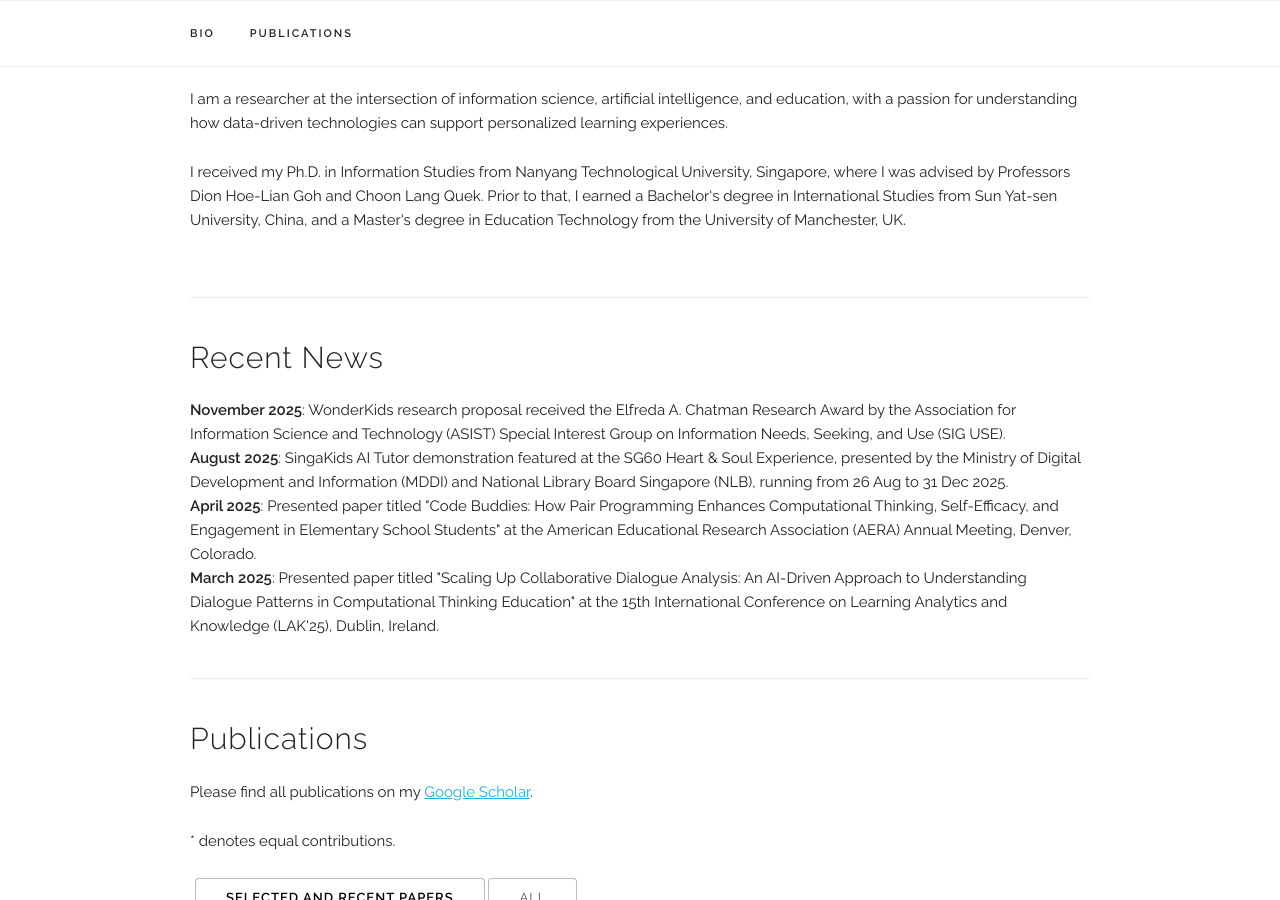
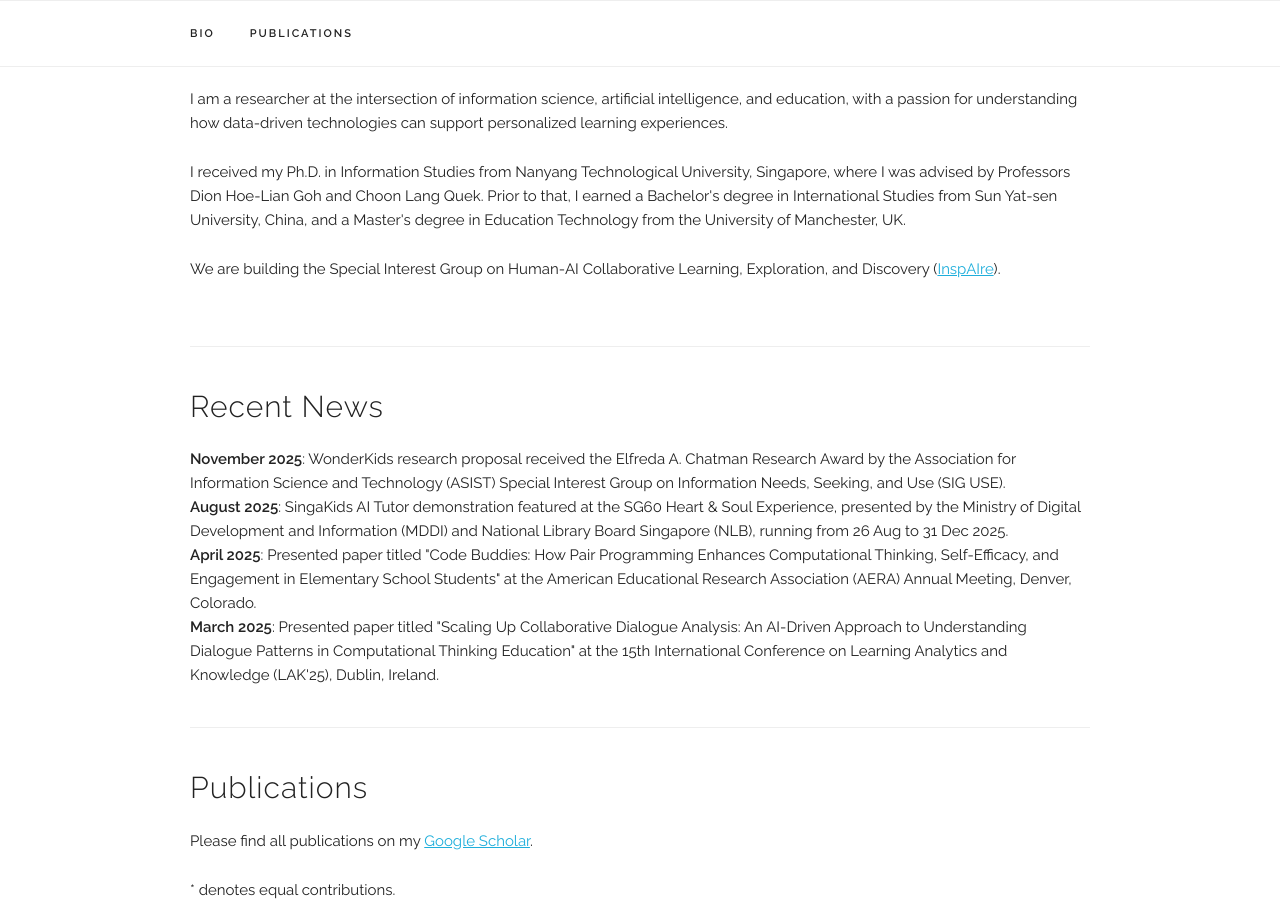
Before and after one commit to stellayin06/stellayin06.github.io, a Jekyll site: the page built from index.html, in a window 1280 px wide and 900 px high, scrolled down 368 px. Built offline with Jekyll 4.4.1, drawn with Linux system fonts in a browser that asks for light colours; some web fonts are replaced.

Commit message:
Update index.html

```diff
--- a/index.html
+++ b/index.html
@@ -10,6 +10,9 @@ title: Home
   </p>
   <p>
     I received my Ph.D. in Information Studies from Nanyang Technological University, Singapore, where I was advised by Professors Dion Hoe-Lian Goh and Choon Lang Quek. Prior to that, I earned a Bachelor's degree in International Studies from Sun Yat-sen University, China, and a Master's degree in Education Technology from the University of Manchester, UK.
+  </p>
+  <p>
+    We are building the Special Interest Group on Human-AI Collaborative Learning, Exploration, and Discovery (<a href="https://sigcoled.github.io/" target="_blank">InspAIre</a>).
   </p>
 </div>
 <div class="docs-section" id="news">
```
